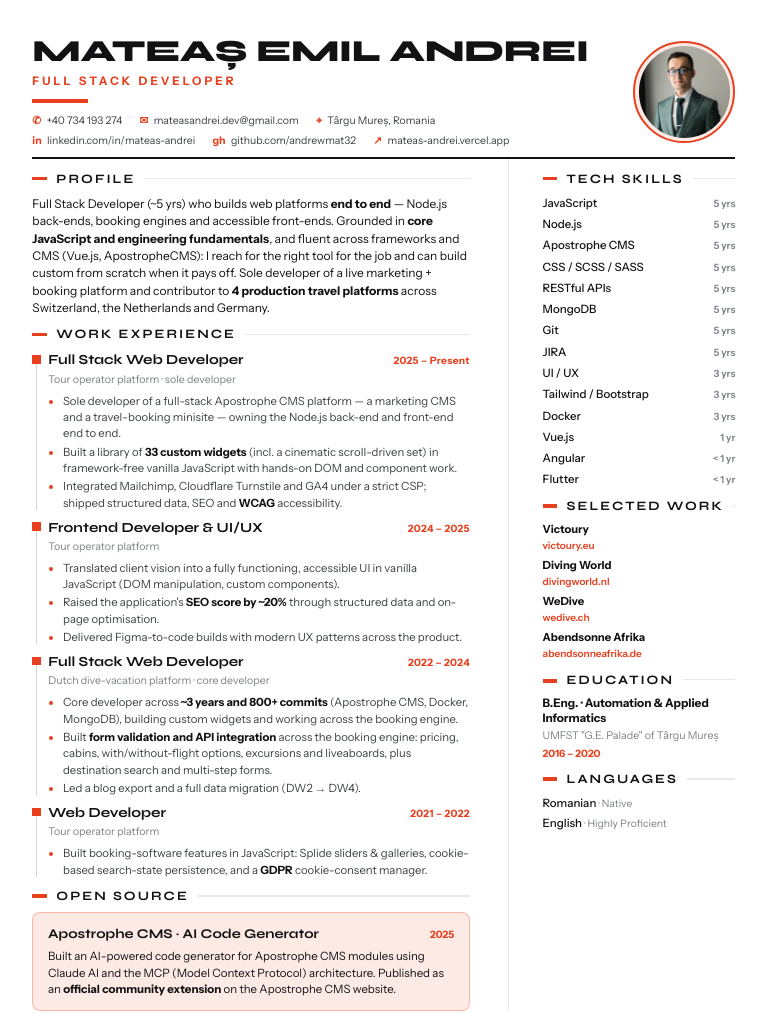
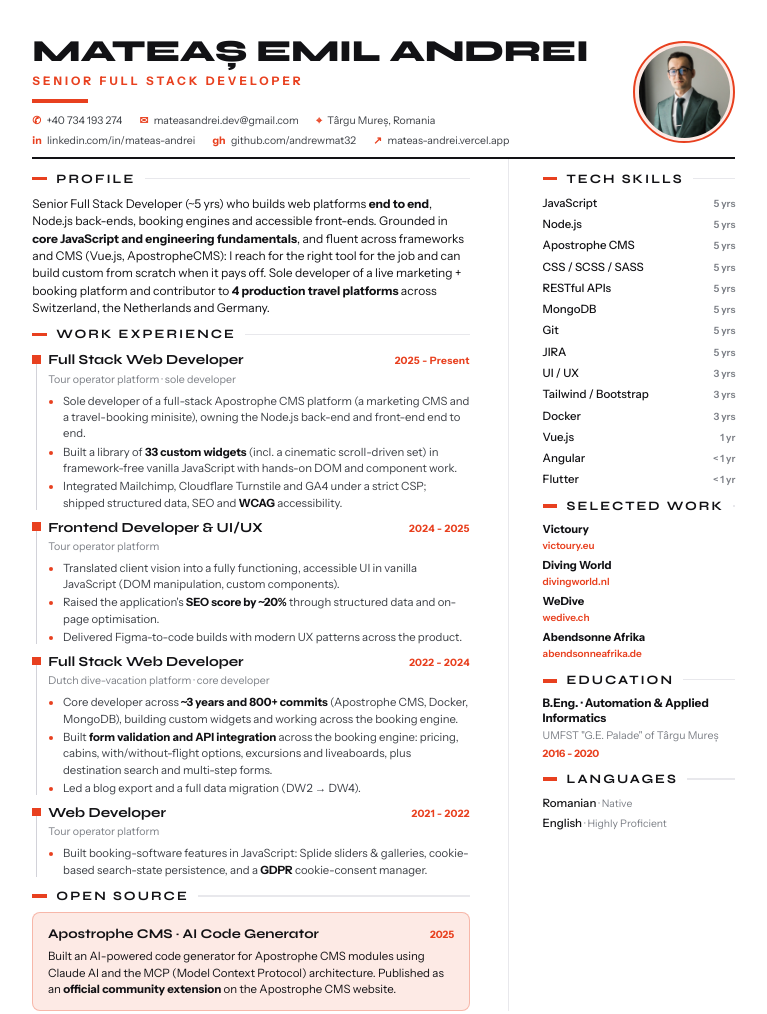
Before and after one commit to andrewmat32/my-portfolio, a plain HTML site: page resume/resume.html in a window 1280 px wide. Shown: the whole page, without its empty margins (13-780 px from the left). Drawn offline with Linux system fonts and the light colour scheme.

Commit message:
Add files via upload

```diff
--- a/resume/resume.html
+++ b/resume/resume.html
@@ -87,7 +87,7 @@
     <header class="head">
         <div>
             <div class="name">Mateaș Emil Andrei</div>
-            <div class="title">Full Stack Developer</div>
+            <div class="title">Senior Full Stack Developer</div>
             <div class="head-rule"></div>
             <div class="contact-row">
                 <span><span class="ic">✆</span><a href="tel:+40734193274">+40 734 193 274</a></span>
@@ -107,7 +107,7 @@
             <section class="block">
                 <div class="h"><span class="tick"></span> Profile</div>
                 <p class="about-p">
-                    Full Stack Developer (~5 yrs) who builds web platforms <b>end to end</b> — Node.js back-ends,
+                    Senior Full Stack Developer (~5 yrs) who builds web platforms <b>end to end</b>, Node.js back-ends,
                     booking engines and accessible front-ends. Grounded in <b>core JavaScript and engineering
                     fundamentals</b>, and fluent across frameworks and CMS (Vue.js, ApostropheCMS): I reach for the
                     right tool for the job and can build custom from scratch when it pays off. Sole developer of a live
@@ -120,17 +120,17 @@
                 <div class="h"><span class="tick"></span> Work Experience</div>
 
                 <div class="job">
-                    <div class="job-top"><span class="job-role">Full Stack Web Developer</span><span class="job-date">2025 – Present</span></div>
+                    <div class="job-top"><span class="job-role">Full Stack Web Developer</span><span class="job-date">2025 - Present</span></div>
                     <div class="job-sub">Tour operator platform · sole developer</div>
                     <ul>
-                        <li>Sole developer of a full-stack Apostrophe CMS platform — a marketing CMS and a travel-booking minisite — owning the Node.js back-end and front-end end to end.</li>
+                        <li>Sole developer of a full-stack Apostrophe CMS platform (a marketing CMS and a travel-booking minisite), owning the Node.js back-end and front-end end to end.</li>
                         <li>Built a library of <b>33 custom widgets</b> (incl. a cinematic scroll-driven set) in framework-free vanilla JavaScript with hands-on DOM and component work.</li>
                         <li>Integrated Mailchimp, Cloudflare Turnstile and GA4 under a strict CSP; shipped structured data, SEO and <b>WCAG</b> accessibility.</li>
                     </ul>
                 </div>
 
                 <div class="job">
-                    <div class="job-top"><span class="job-role">Frontend Developer &amp; UI/UX</span><span class="job-date">2024 – 2025</span></div>
+                    <div class="job-top"><span class="job-role">Frontend Developer &amp; UI/UX</span><span class="job-date">2024 - 2025</span></div>
                     <div class="job-sub">Tour operator platform</div>
                     <ul>
                         <li>Translated client vision into a fully functioning, accessible UI in vanilla JavaScript (DOM manipulation, custom components).</li>
@@ -140,7 +140,7 @@
                 </div>
 
                 <div class="job">
-                    <div class="job-top"><span class="job-role">Full Stack Web Developer</span><span class="job-date">2022 – 2024</span></div>
+                    <div class="job-top"><span class="job-role">Full Stack Web Developer</span><span class="job-date">2022 - 2024</span></div>
                     <div class="job-sub">Dutch dive-vacation platform · core developer</div>
                     <ul>
                         <li>Core developer across <b>~3 years and 800+ commits</b> (Apostrophe CMS, Docker, MongoDB), building custom widgets and working across the booking engine.</li>
@@ -150,7 +150,7 @@
                 </div>
 
                 <div class="job">
-                    <div class="job-top"><span class="job-role">Web Developer</span><span class="job-date">2021 – 2022</span></div>
+                    <div class="job-top"><span class="job-role">Web Developer</span><span class="job-date">2021 - 2022</span></div>
                     <div class="job-sub">Tour operator platform</div>
                     <ul>
                         <li>Built booking-software features in JavaScript: Splide sliders &amp; galleries, cookie-based search-state persistence, and a <b>GDPR</b> cookie-consent manager.</li>
@@ -205,7 +205,7 @@
                 <div class="h"><span class="tick"></span> Education</div>
                 <b>B.Eng. · Automation &amp; Applied Informatics</b>
                 <span>UMFST "G.E. Palade" of Târgu Mureș</span>
-                <span class="date">2016 – 2020</span>
+                <span class="date">2016 - 2020</span>
             </section>
 
             <section class="block">
```
Also changed, not shown: 1 other file.
